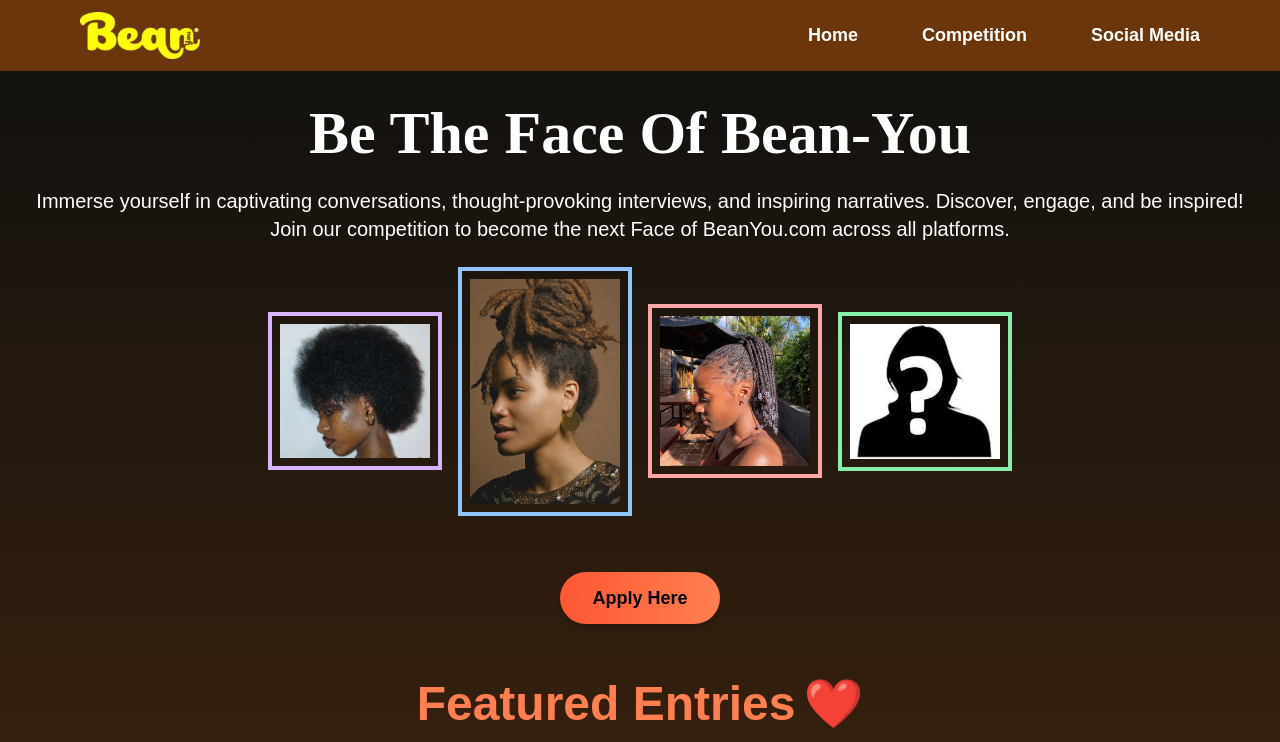
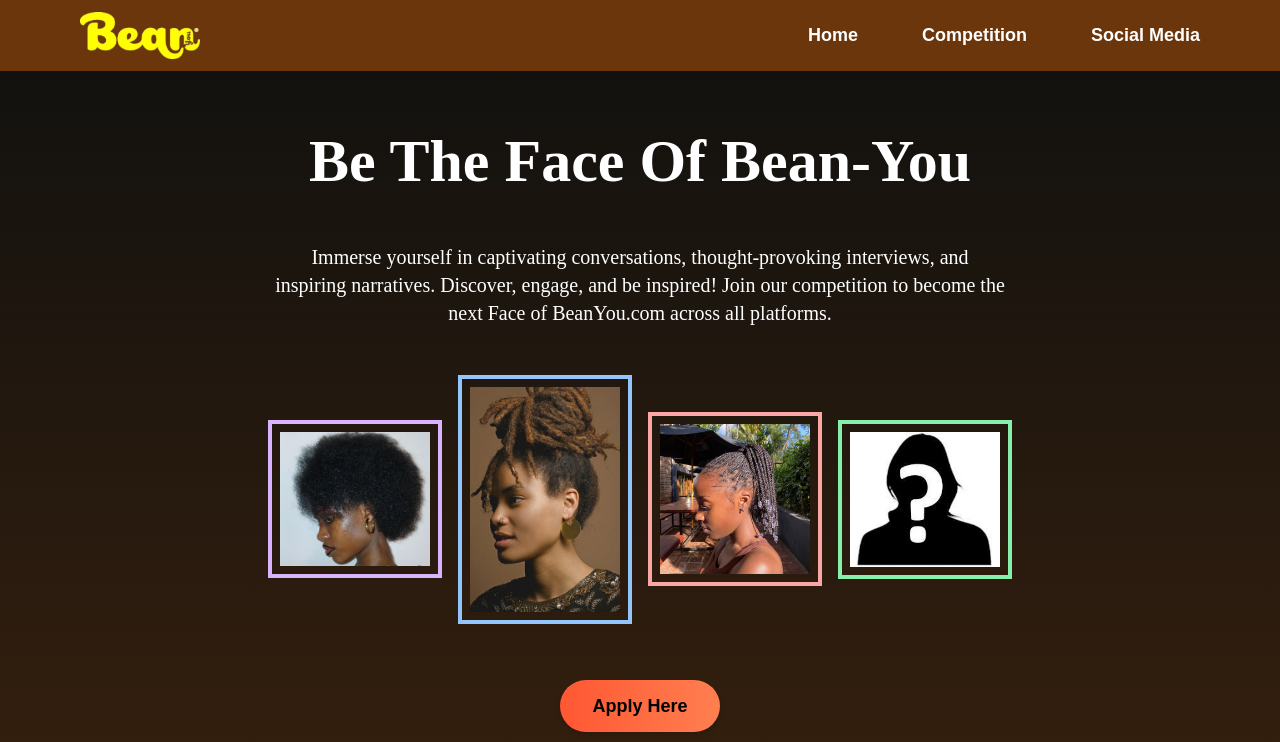
Before and after one commit to okore-tech/bean-you, a Next.js app: page /competition in a window 1280 px wide. Shown: the top 742 px of the page. Built offline with nearby package versions, Linux system fonts and the light colour scheme.

Commit message:
Make footer go full width

```diff
--- a/app/competition/page.tsx
+++ b/app/competition/page.tsx
@@ -55,18 +55,24 @@
             <Navbar />
             {/* "Be The Face" Section */}
             <section className="text-center p-8">
+                <div className="flex flex-col items-center">
                     <h2
-                    className="text-5xl md:text-6xl font-bold mb-6"
+                        className="text-5xl md:text-6xl font-bold my-7"
                         style={{ fontFamily: "Poppins" }}
                     >
                         Be The Face Of Bean-You
                     </h2>
-                <p className="text-lg md:text-xl mb-6">
+                    <p
+                        className="text-lg md:text-xl mt-6 mb-12 w-[80%] md:w-[60%]"
+                        style={{ fontFamily: "Poppins" }}
+                    >
                         Immerse yourself in captivating conversations,
                         thought-provoking interviews, and inspiring narratives.
-                    Discover, engage, and be inspired! Join our competition to
-                    become the next Face of BeanYou.com across all platforms.
+                        Discover, engage, and be inspired! Join our competition
+                        to become the next Face of BeanYou.com across all
+                        platforms.
                     </p>
+                </div>
 
                 {/* Fixed Images */}
                 <div className="flex flex-wrap justify-center items-center space-x-4 mb-6">
--- a/app/footer/page.tsx
+++ b/app/footer/page.tsx
@@ -3,7 +3,7 @@
 
 export default function Footer() {
     return (
-        <footer className="bg-[#8B4513] text-white py-2">
+        <footer className="bg-[#8B4513] text-white py-2 w-full">
             <nav className="flex justify-center space-x-8 mt-12">
                 <Link
                     href="/"
```
Lines whose indentation alone changed are shown as unchanged.
